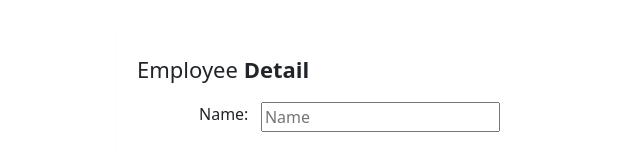
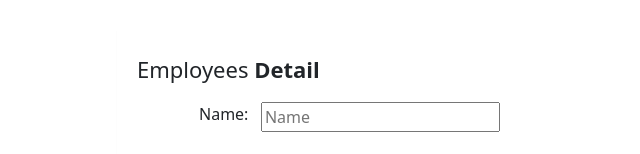
Before and after one commit to RajeshPrabhulalPrajapati/EmployeeManagementElectronApp, an Angular app: page / in a window 1280 px wide. Shown: the top 154 px of the page, without its empty margins (173-813 px from the left). Built offline with nearby package versions, Linux system fonts and the light colour scheme.

Commit message:
tset update 7

```diff
--- a/src/app/app.component.html
+++ b/src/app/app.component.html
@@ -4,7 +4,7 @@
       <div class="table-title">
         <div class="row">
           <div class="col-sm-8">
-            <h2>Employee <b>Detail</b></h2>
+            <h2>Employees <b>Detail</b></h2>
           </div>
         </div>
       </div>
```
